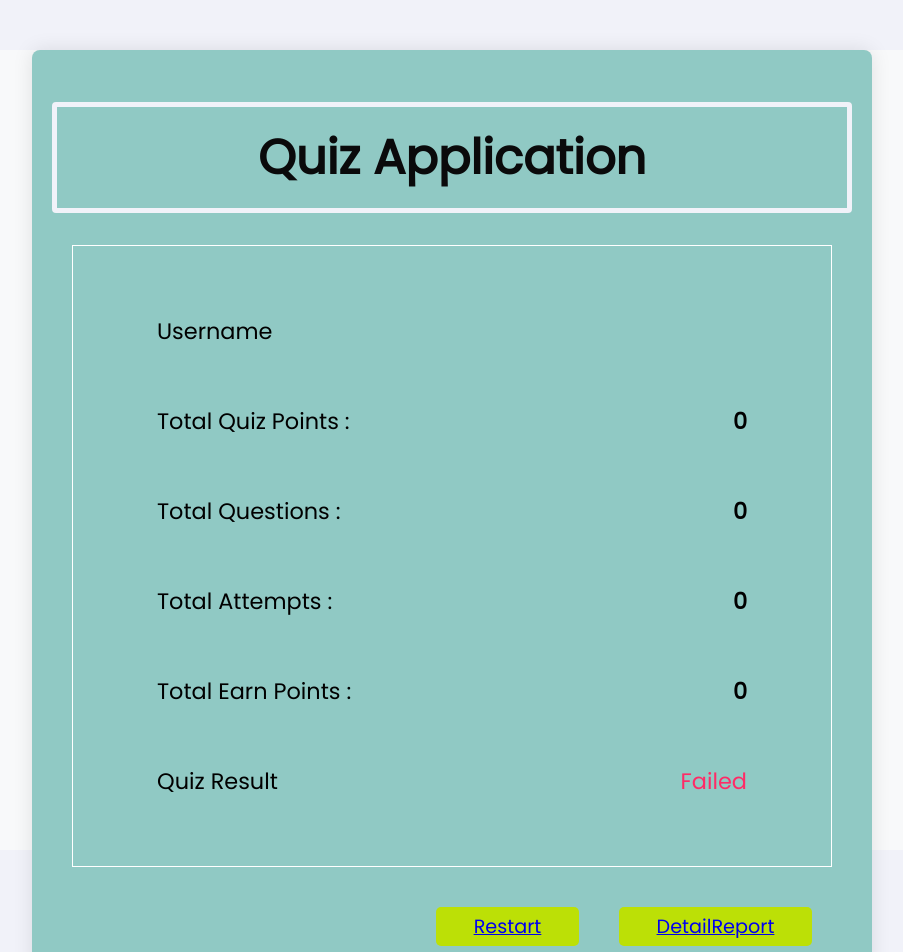
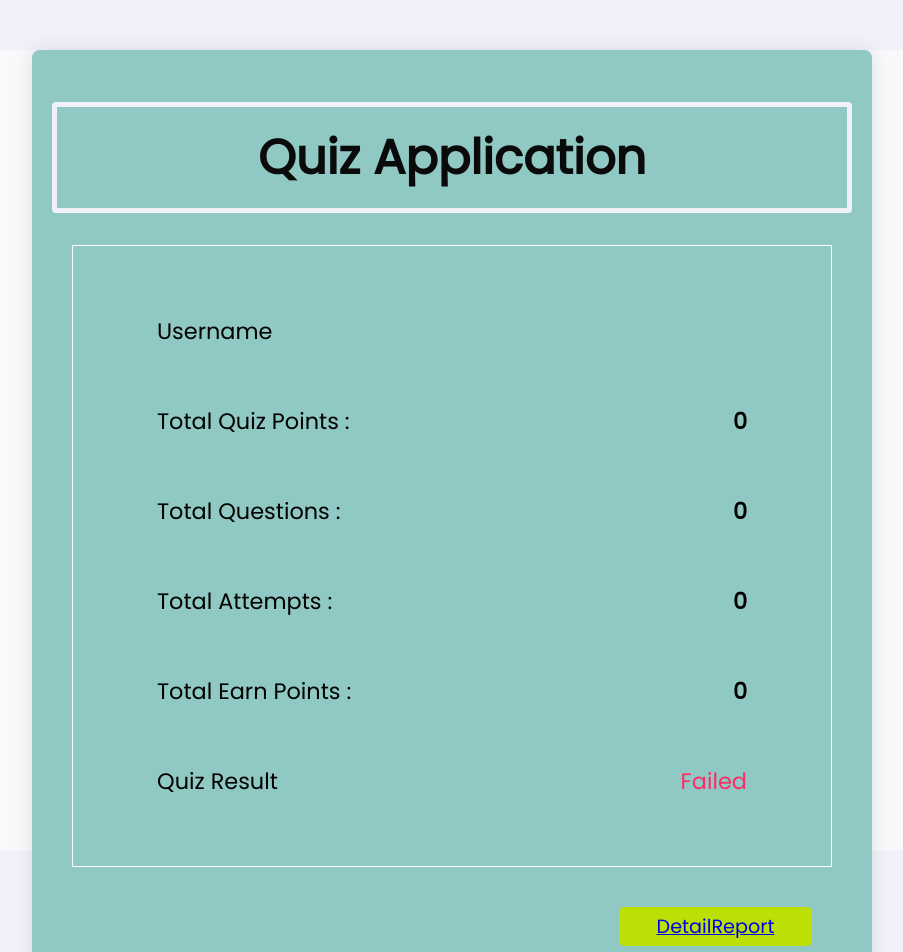
Before and after one commit to Manan-Arora31/Code_Of_Duty, a React (Create React App) app in the folder frontend/: page /quiz/1/1/result in a window 1280 px wide. Shown: the top 952 px of the page, without its empty margins (188-1091 px from the left). Built offline with nearby package versions, Linux system fonts and the light colour scheme; no server answers.

Commit message:
removed restart button

```diff
--- a/frontend/src/components/Result.js
+++ b/frontend/src/components/Result.js
@@ -95,9 +95,9 @@ export default function Result() {
             </div>
         </div>
         <div className='start'>
-        <div className="restart">
+        {/* <div className="restart">
             <Link className='btn' to={'/'} onClick={onRestart}>Restart</Link>
-        </div>
+        </div> */}
         <div className="restart">
             <Link className='btn' to={'/quiz/:id/:userId/result/detailReport'} onClick={onDetailReport}>DetailReport</Link>
         </div>
```
